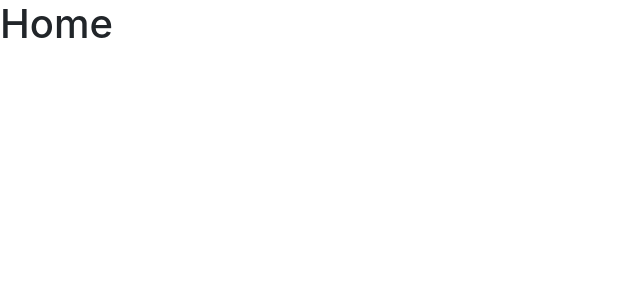
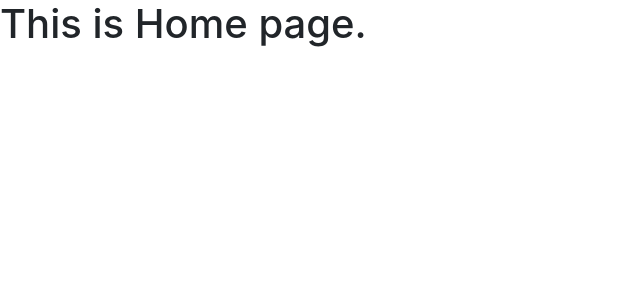
Before and after one commit to ariful-sagor/hunt-appartment, a React (Create React App) app: page / in a window 1280 px wide. Shown: the top 300 px of the page, without its empty margins (0-640 px from the left). Built offline with nearby package versions, Linux system fonts and the light colour scheme.

Commit message:
experiment

```diff
--- a/src/Components/Home/Home/Home.js
+++ b/src/Components/Home/Home/Home.js
@@ -3,7 +3,7 @@ import React from 'react';
 const Home = () => {
     return (
         <div>
-            <h1>Home</h1>
+            <h1>This is Home page.</h1>
         </div>
     );
 };
```
